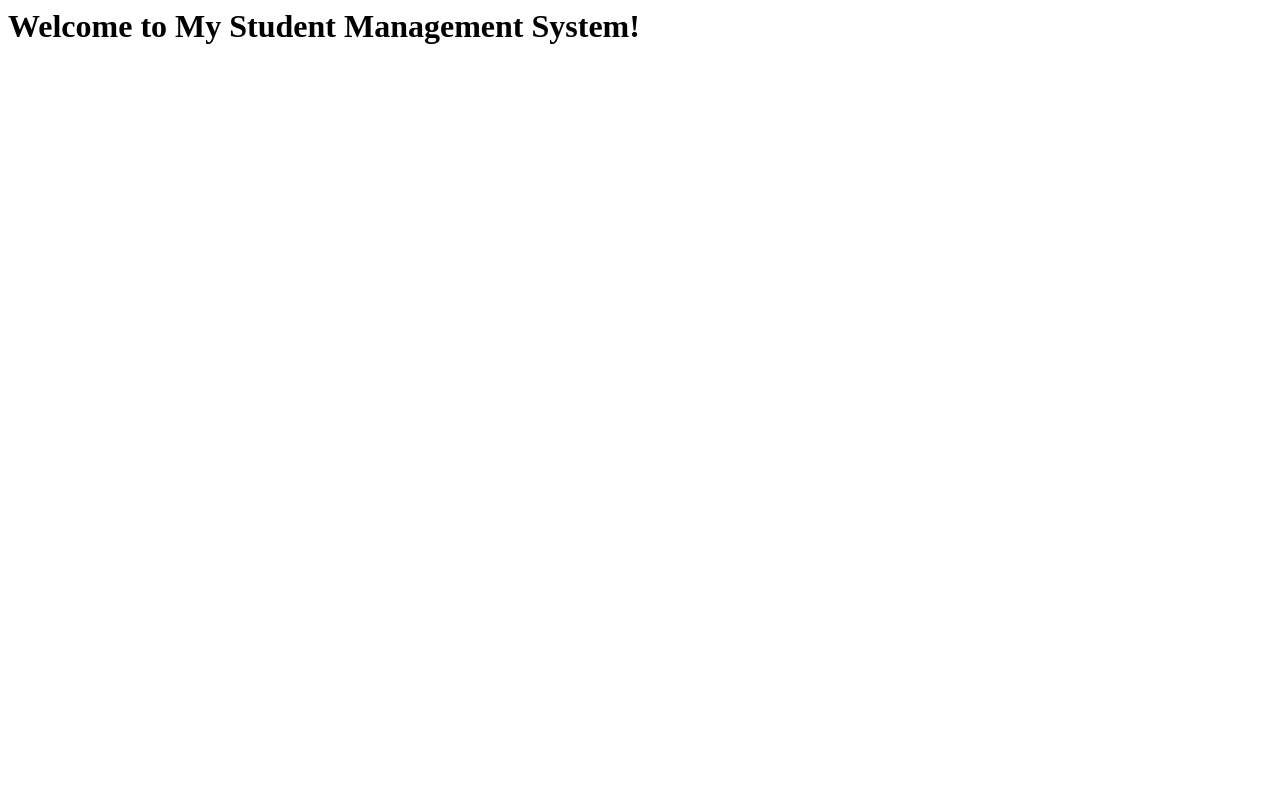
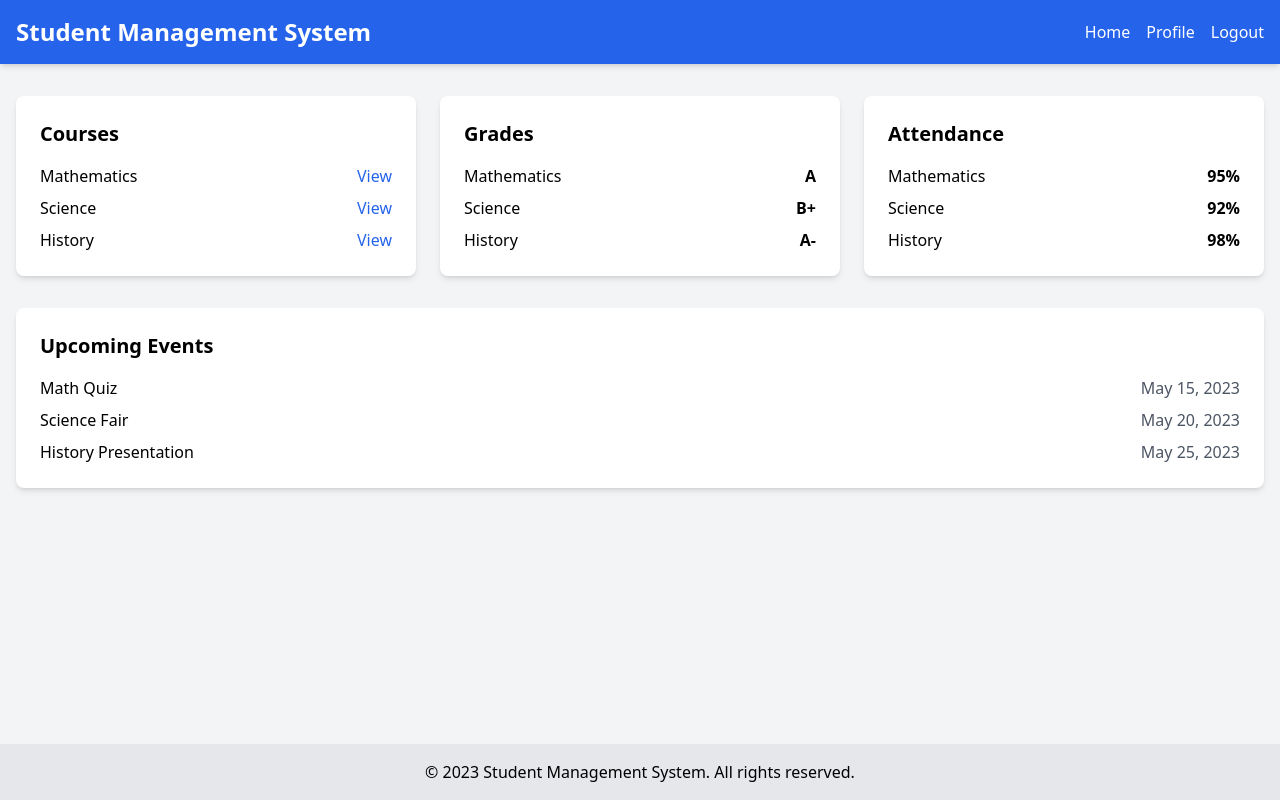
Before and after one commit to Akhanayeva/Django_all_project, a Django app: template StudentManagementSystem/templates/home.html in a window 1280 px wide. Run offline with Django 5.2, Linux system fonts and the light colour scheme; the template is opened without the code that fills it, so the values that code supplies are empty; parts of the project's set-up code (start-up, migrations or seed data) failed here and were passed over; some libraries are stand-ins or nearby versions.

Commit message:
some changes in template folder

```diff
--- a/StudentManagementSystem/templates/home.html
+++ b/StudentManagementSystem/templates/home.html
@@ -1,6 +1,105 @@
-<!-- home.html -->
-<html>
-    <body>
-        <h1>Welcome to My Student Management System!</h1>
-    </body>
+<!DOCTYPE html>
+<html lang="en">
+<head>
+    <meta charset="UTF-8">
+    <meta name="viewport" content="width=device-width, initial-scale=1.0">
+    <title>Student Management System</title>
+    <script src="https://cdn.tailwindcss.com"></script>
+</head>
+<body class="bg-gray-100">
+    <div class="min-h-screen flex flex-col">
+        <header class="bg-blue-600 text-white shadow-md">
+            <div class="container mx-auto px-4 py-4 flex justify-between items-center">
+                <h1 class="text-2xl font-bold">Student Management System</h1>
+                <nav>
+                    <ul class="flex space-x-4">
+                        <li><a href="#" class="hover:text-blue-200">Home</a></li>
+                        <li><a href="#" class="hover:text-blue-200">Profile</a></li>
+                        <li><a href="#" class="hover:text-blue-200">Logout</a></li>
+                    </ul>
+                </nav>
+            </div>
+        </header>
+
+        <main class="flex-grow container mx-auto px-4 py-8">
+            <div class="grid grid-cols-1 md:grid-cols-3 gap-6">
+                <section class="bg-white p-6 rounded-lg shadow-md">
+                    <h2 class="text-xl font-semibold mb-4">Courses</h2>
+                    <ul class="space-y-2">
+                        <li class="flex justify-between items-center">
+                            <span>Mathematics</span>
+                            <a href="#" class="text-blue-600 hover:underline">View</a>
+                        </li>
+                        <li class="flex justify-between items-center">
+                            <span>Science</span>
+                            <a href="#" class="text-blue-600 hover:underline">View</a>
+                        </li>
+                        <li class="flex justify-between items-center">
+                            <span>History</span>
+                            <a href="#" class="text-blue-600 hover:underline">View</a>
+                        </li>
+                    </ul>
+                </section>
+
+                <section class="bg-white p-6 rounded-lg shadow-md">
+                    <h2 class="text-xl font-semibold mb-4">Grades</h2>
+                    <ul class="space-y-2">
+                        <li class="flex justify-between items-center">
+                            <span>Mathematics</span>
+                            <span class="font-semibold">A</span>
+                        </li>
+                        <li class="flex justify-between items-center">
+                            <span>Science</span>
+                            <span class="font-semibold">B+</span>
+                        </li>
+                        <li class="flex justify-between items-center">
+                            <span>History</span>
+                            <span class="font-semibold">A-</span>
+                        </li>
+                    </ul>
+                </section>
+
+                <section class="bg-white p-6 rounded-lg shadow-md">
+                    <h2 class="text-xl font-semibold mb-4">Attendance</h2>
+                    <ul class="space-y-2">
+                        <li class="flex justify-between items-center">
+                            <span>Mathematics</span>
+                            <span class="font-semibold">95%</span>
+                        </li>
+                        <li class="flex justify-between items-center">
+                            <span>Science</span>
+                            <span class="font-semibold">92%</span>
+                        </li>
+                        <li class="flex justify-between items-center">
+                            <span>History</span>
+                            <span class="font-semibold">98%</span>
+                        </li>
+                    </ul>
+                </section>
+            </div>
+
+            <section class="mt-8 bg-white p-6 rounded-lg shadow-md">
+                <h2 class="text-xl font-semibold mb-4">Upcoming Events</h2>
+                <ul class="space-y-2">
+                    <li class="flex justify-between items-center">
+                        <span>Math Quiz</span>
+                        <span class="text-gray-600">May 15, 2023</span>
+                    </li>
+                    <li class="flex justify-between items-center">
+                        <span>Science Fair</span>
+                        <span class="text-gray-600">May 20, 2023</span>
+                    </li>
+                    <li class="flex justify-between items-center">
+                        <span>History Presentation</span>
+                        <span class="text-gray-600">May 25, 2023</span>
+                    </li>
+                </ul>
+            </section>
+        </main>
+
+        <footer class="bg-gray-200 text-center py-4 mt-8">
+            <p>&copy; 2023 Student Management System. All rights reserved.</p>
+        </footer>
+    </div>
+</body>
 </html>
```
